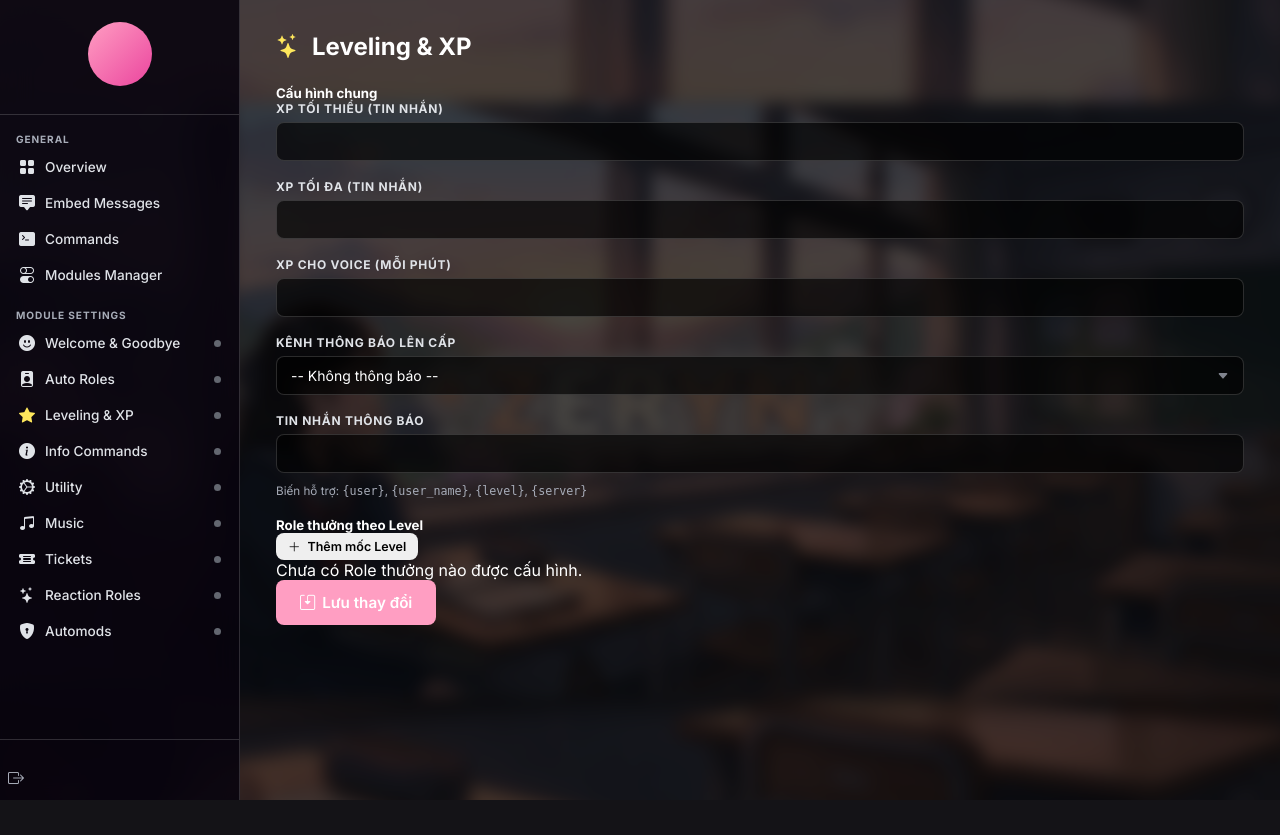
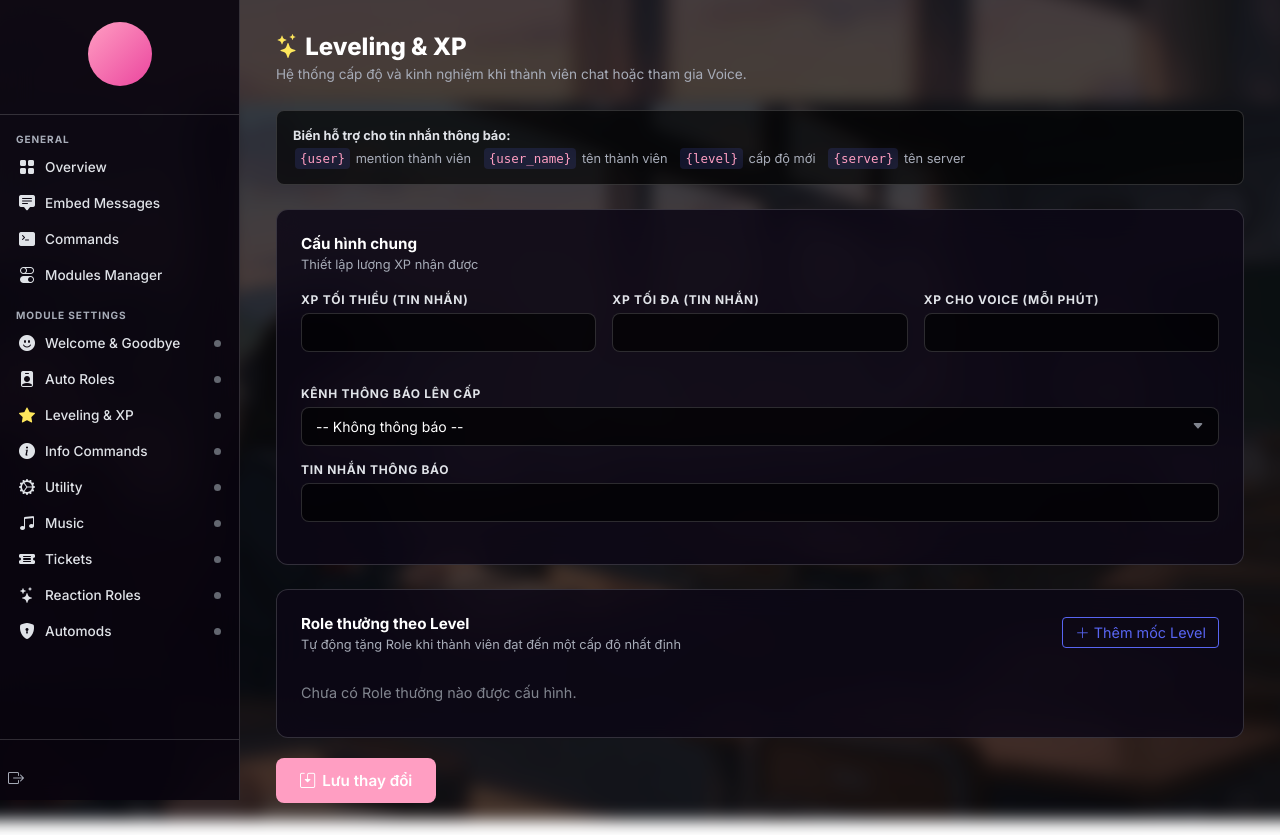
Before and after one commit to namokla2005/ZerynBot, a Flask app: template dashboard/templates/server_leveling.html in a window 1280 px wide. Before the commit the page ends 800 px from the top, so only its background shows below. Run offline with Flask 3, Linux system fonts and the light colour scheme; the template is opened without the code that fills it, so the values that code supplies are empty.

Commit message:
style: unify dashboard ui elements and bump css to v3.2

```diff
--- a/dashboard/templates/base_server.html
+++ b/dashboard/templates/base_server.html
@@ -9,7 +9,7 @@
   <link href="https://fonts.googleapis.com/css2?family=Inter:wght@300;400;500;600;700;800&display=swap"
     rel="stylesheet">
   <link rel="stylesheet" href="https://cdn.jsdelivr.net/npm/bootstrap-icons@1.11.3/font/bootstrap-icons.min.css">
-  <link rel="stylesheet" href="{{ url_for('static', filename='css/style.css') }}?v=3.1">
+  <link rel="stylesheet" href="{{ url_for('static', filename='css/style.css') }}?v=3.2">
   {% block head %}{% endblock %}
 </head>
 
--- a/dashboard/templates/server_leveling.html
+++ b/dashboard/templates/server_leveling.html
@@ -3,20 +3,6 @@
 
 {% block head %}
 <style>
-  .module-header {
-    display: flex;
-    justify-content: space-between;
-    align-items: center;
-    margin-bottom: 24px;
-  }
-  .module-title {
-    font-size: 1.5rem;
-    font-weight: 700;
-    color: #fff;
-    display: flex;
-    align-items: center;
-    gap: 12px;
-  }
   .level-role-row {
     display: flex;
     gap: 16px;
@@ -42,31 +28,44 @@
 {% endblock %}
 
 {% block content %}
+<div class="page-header">
+  <h1 class="page-title"><i class="bi bi-stars" style="color: #FEE75C;"></i> Leveling & XP</h1>
+  <p class="page-subtitle">Hệ thống cấp độ và kinh nghiệm khi thành viên chat hoặc tham gia Voice.</p>
+</div>
+
+<!-- Variable reference -->
+<div class="vars-box" style="margin-bottom: 24px;">
+  <strong>Biến hỗ trợ cho tin nhắn thông báo:</strong><br>
+  <span class="var-tag">{user}</span> mention thành viên &nbsp;
+  <span class="var-tag">{user_name}</span> tên thành viên &nbsp;
+  <span class="var-tag">{level}</span> cấp độ mới &nbsp;
+  <span class="var-tag">{server}</span> tên server
+</div>
+
 <form method="POST" action="{{ url_for('server_leveling', guild_id=guild_id) }}">
 
-  <div class="module-header">
-    <div class="module-title">
-      <i class="bi bi-stars" style="color: #FEE75C;"></i> Leveling & XP
+  <div class="card" style="margin-bottom: 24px;">
+    <div class="card-header">
+      <div>
+        <div class="card-title">Cấu hình chung</div>
+        <div class="card-desc">Thiết lập lượng XP nhận được</div>
+      </div>
     </div>
-  </div>
 
-  <div class="panel">
-    <h5 class="mb-4 text-white">Cấu hình chung</h5>
-
-    <div class="row">
-      <div class="col-md-4">
+    <div style="display: flex; gap: 16px; margin-bottom: 16px;">
+      <div style="flex: 1;">
         <div class="form-group">
           <label class="form-label">XP tối thiểu (Tin nhắn)</label>
           <input type="number" name="message_xp_min" class="form-control" value="{{ settings.message_xp_min }}" min="0">
         </div>
       </div>
-      <div class="col-md-4">
+      <div style="flex: 1;">
         <div class="form-group">
           <label class="form-label">XP tối đa (Tin nhắn)</label>
           <input type="number" name="message_xp_max" class="form-control" value="{{ settings.message_xp_max }}" min="0">
         </div>
       </div>
-      <div class="col-md-4">
+      <div style="flex: 1;">
         <div class="form-group">
           <label class="form-label">XP cho Voice (Mỗi phút)</label>
           <input type="number" name="voice_xp" class="form-control" value="{{ settings.voice_xp }}" min="0">
@@ -74,7 +73,7 @@
       </div>
     </div>
 
-    <div class="form-group mt-4">
+    <div class="form-group" style="margin-bottom: 16px;">
       <label class="form-label">Kênh thông báo lên cấp</label>
       <select name="announce_channel_id" class="form-control">
         <option value="">-- Không thông báo --</option>
@@ -88,17 +87,19 @@
       </select>
     </div>
 
-    <div class="form-group mt-3">
+    <div class="form-group">
       <label class="form-label">Tin nhắn thông báo</label>
       <input type="text" name="announce_message" class="form-control" value="{{ settings.announce_message }}">
-      <div class="form-hint mt-1">Biến hỗ trợ: <code>{user}</code>, <code>{user_name}</code>, <code>{level}</code>, <code>{server}</code></div>
     </div>
   </div>
 
-  <div class="panel mt-4">
-    <div class="d-flex justify-content-between align-items-center mb-4">
-      <h5 class="text-white mb-0">Role thưởng theo Level</h5>
-      <button type="button" class="btn btn-sm btn-outline-primary" id="btnAddRole">
+  <div class="card">
+    <div class="card-header" style="display: flex; justify-content: space-between; align-items: center;">
+      <div>
+        <div class="card-title">Role thưởng theo Level</div>
+        <div class="card-desc">Tự động tặng Role khi thành viên đạt đến một cấp độ nhất định</div>
+      </div>
+      <button type="button" id="btnAddRole" style="background: transparent; color: #5865F2; border: 1px solid #5865F2; padding: 6px 12px; border-radius: 4px; cursor: pointer; font-size: 0.9rem;">
         <i class="bi bi-plus-lg"></i> Thêm mốc Level
       </button>
     </div>
@@ -107,11 +108,11 @@
       {% for lvl, r_id in level_roles.items() %}
       <div class="level-role-row">
         <div style="flex: 0 0 100px;">
-          <label class="form-label mb-1">Level</label>
+          <label class="form-label" style="margin-bottom: 4px; display: block;">Level</label>
           <input type="number" name="level_role_{{ lvl }}" class="form-control" value="{{ lvl }}" min="1" readonly>
         </div>
         <div style="flex: 1;">
-          <label class="form-label mb-1">Role được nhận</label>
+          <label class="form-label" style="margin-bottom: 4px; display: block;">Role được nhận</label>
           <select name="level_role_{{ lvl }}" class="form-control">
             <option value="">-- Chọn Role --</option>
             {% for r in roles %}
@@ -122,7 +123,7 @@
           </select>
         </div>
         <div style="flex: 0 0 auto; align-self: flex-end;">
-          <button type="button" class="btn-remove-role" onclick="this.parentElement.parentElement.remove()">
+          <button type="button" class="btn-remove-role" onclick="this.parentElement.parentElement.remove()" style="margin-bottom: 6px;">
             <i class="bi bi-trash"></i>
           </button>
         </div>
@@ -130,7 +131,7 @@
       {% endfor %}
     </div>
 
-    <div id="no-roles-msg" class="text-muted" style="{% if level_roles %}display: none;{% endif %}">
+    <div id="no-roles-msg" style="{% if level_roles %}display: none;{% endif %} color: #80848e; font-size: 0.9rem; padding: 12px 0;">
       Chưa có Role thưởng nào được cấu hình.
     </div>
   </div>
@@ -173,17 +174,17 @@
     row.className = 'level-role-row';
     row.innerHTML = `
       <div style="flex: 0 0 100px;">
-        <label class="form-label mb-1">Level</label>
+        <label class="form-label" style="margin-bottom: 4px; display: block;">Level</label>
         <input type="number" class="form-control" value="${lvl}" readonly>
       </div>
       <div style="flex: 1;">
-        <label class="form-label mb-1">Role được nhận</label>
+        <label class="form-label" style="margin-bottom: 4px; display: block;">Role được nhận</label>
         <select name="level_role_${lvl}" class="form-control" required>
           ${optionsHtml}
         </select>
       </div>
       <div style="flex: 0 0 auto; align-self: flex-end;">
-        <button type="button" class="btn-remove-role" onclick="this.parentElement.parentElement.remove()">
+        <button type="button" class="btn-remove-role" onclick="this.parentElement.parentElement.remove()" style="margin-bottom: 6px;">
           <i class="bi bi-trash"></i>
         </button>
       </div>
```
Also changed, not shown: dashboard/templates/server_automod.html (+3 -4 lines), dashboard/templates/server_autoroles.html (+3 -4 lines).
